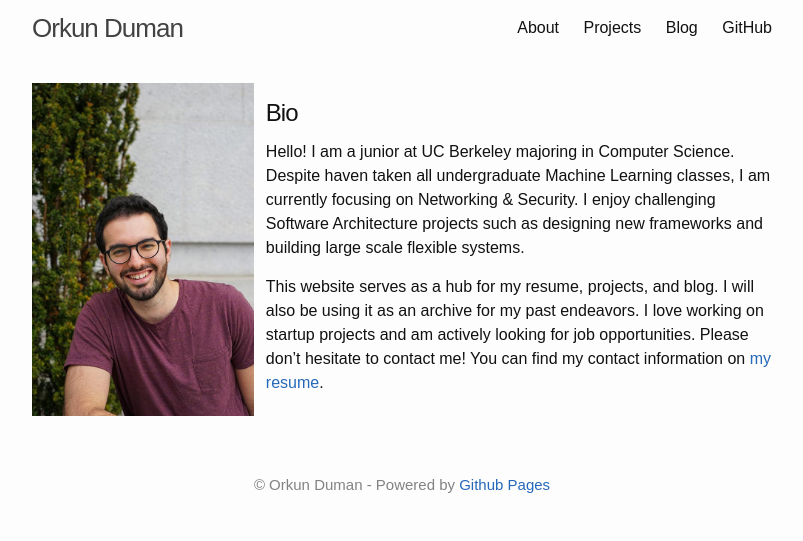
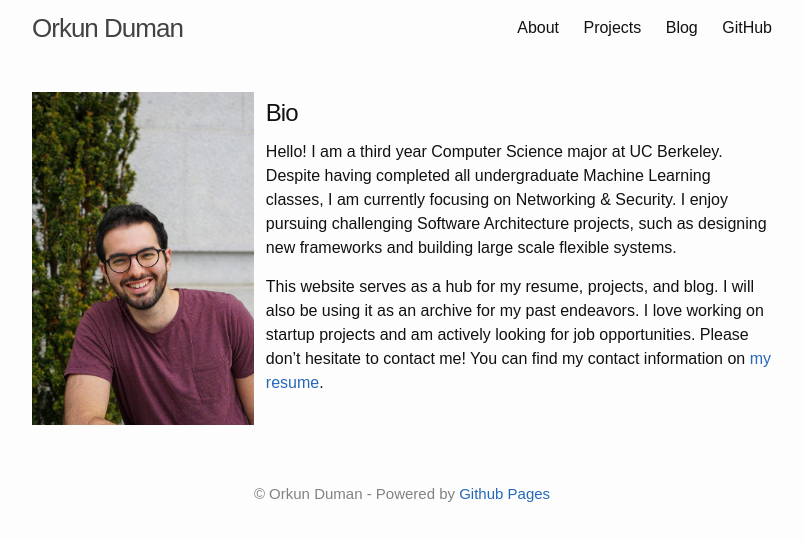
Before and after one commit to orkun1675/orkun1675.github.io, a Jekyll site: the page built from about.md, in a window 1280 px wide. Shown: the top 541 px of the page, without its empty margins (238-1041 px from the left). Built offline with Jekyll 4.4.1, drawn with Linux system fonts in a browser that asks for light colours.

Commit message:
fix more grammar

```diff
--- a/_sass/whiteglass/_layout.scss
+++ b/_sass/whiteglass/_layout.scss
@@ -254,5 +254,5 @@
 }
 
 .profile {
-  padding-top: 0;
+  padding-top: 9px;
 }
--- a/about.md
+++ b/about.md
@@ -5,6 +5,6 @@ permalink: /
 picture: profile.jpg
 ---
 
-Hello! I am a junior at UC Berkeley majoring in Computer Science. Despite haven taken all undergraduate Machine Learning classes, I am currently focusing on Networking & Security. I enjoy challenging Software Architecture projects such as designing new frameworks and building large scale flexible systems.
+Hello! I am a third year Computer Science major at UC Berkeley. Despite having completed all undergraduate Machine Learning classes, I am currently focusing on Networking & Security. I enjoy pursuing challenging Software Architecture projects, such as designing new frameworks and building large scale flexible systems.
 
-This website serves as a hub for my resume, projects, and blog. I will also be using it as an archive for my past endeavors. I love working on startup projects and am actively looking for job opportunities. Please don't hesitate to contact me! You can find my contact information on [my resume](/assets/Orkun Duman - Resume.pdf).
+This website serves as a hub for my resume, projects, and blog. I will also be using it as an archive for my past endeavors. I love working on startup projects and am actively looking for job opportunities. Please don’t hesitate to contact me! You can find my contact information on [my resume](/assets/Orkun Duman - Resume.pdf).
```
